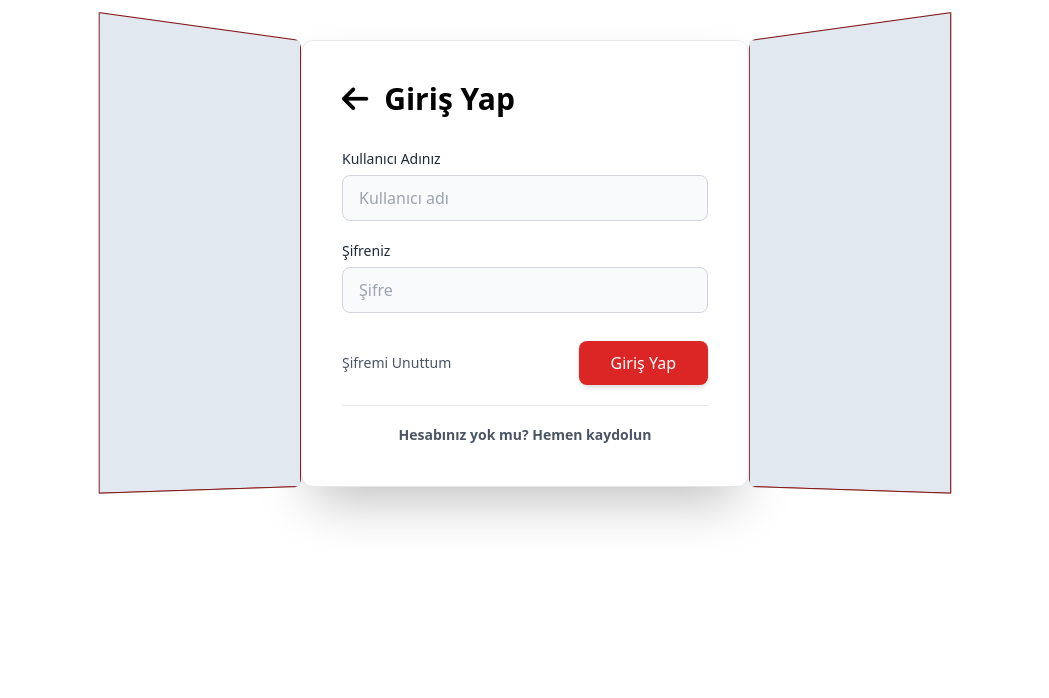
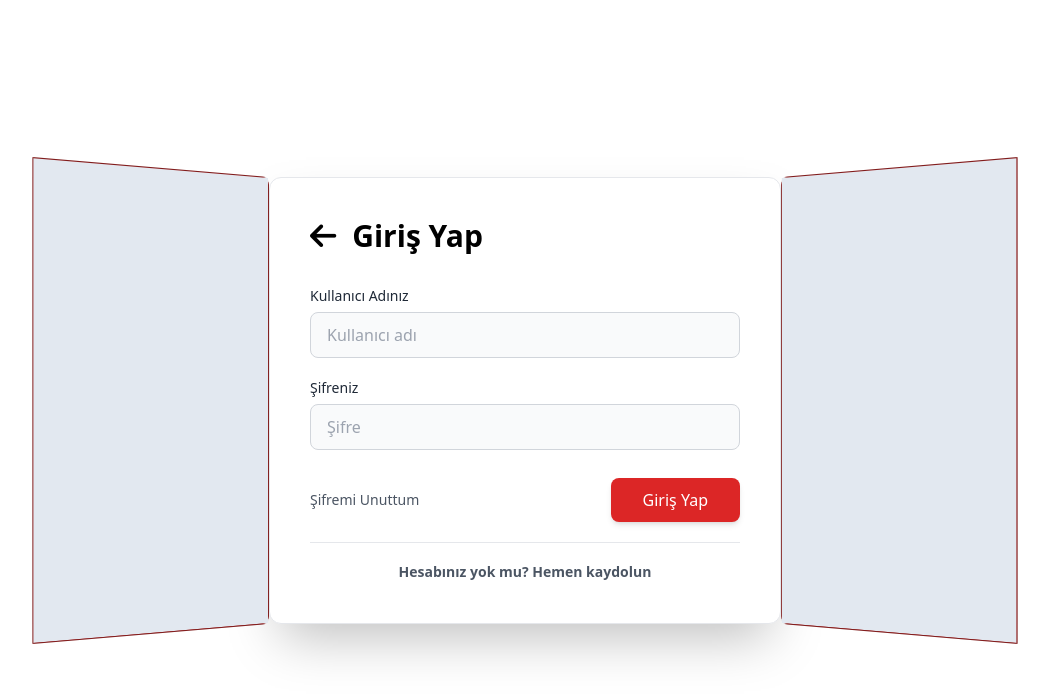
Before and after one commit to asude2/Readly, a Vue app in the folder readly-frontend/: page / in a window 1280 px wide. Shown: the top 698 px of the page, without its empty margins (115-1164 px from the left). Built offline with nearby package versions, Linux system fonts and the light colour scheme.

Commit message:
tasarım değişikliği

```diff
--- a/readly-frontend/src/components/loginPage.vue
+++ b/readly-frontend/src/components/loginPage.vue
@@ -13,7 +13,7 @@
         <div class="cover-back"></div>
       </div>
 
-      <div class="book-content w-full max-w-md mx-auto p-10 border border-gray-200 dark:border-slate-700 rounded-xl shadow-2xl bg-white dark:bg-slate-800 transition-colors duration-300">
+      <div class="book-content w-full max-w-lg mx-auto p-10 border border-gray-200 dark:border-slate-700 rounded-xl shadow-2xl bg-white dark:bg-slate-800 transition-colors duration-300">
         <h1 class="text-black dark:text-white text-3xl font-bold mb-8 flex items-center">
           <i class="fa-solid fa-arrow-left pr-4 cursor-pointer hover:text-red-600 transition-colors" @click="logoutApp"></i>
           Giriş Yap
@@ -120,7 +120,7 @@ export default {
   height: 100vh;
   display: flex;
   justify-content: center;
-  align-items: start; /* Biraz yukarıda başlasın, mt-10'u korumak için */
+  align-items: center; /* Dikey ve yatay olarak ortala */
   perspective: 2000px; /* Derinlik hissi (çok önemli) */
   overflow: hidden; /* Taşmaları gizle */
 }
@@ -129,8 +129,8 @@ export default {
 .book-wrap {
   position: relative;
   width: 100%;
-  max-width: 448px; /* max-w-md ile aynı */
-  margin-top: 2.5rem; /* mt-10 ile aynı */
+  max-width: 512px; /* max-w-lg ile aynı (büyütüldü) */
+  margin-top: 0; /* Ortaladığımız için margin-top kaldırıldı */
   transition: transform 1s ease-in-out;
   transform-style: preserve-3d; /* Çocukların 3D boşlukta kalmasını sağlar */
 }
--- a/readly-frontend/src/components/signupPage.vue
+++ b/readly-frontend/src/components/signupPage.vue
@@ -1,10 +1,13 @@
 <template>
-  <div class="w-full max-w-md mx-auto mt-10 p-10 border border-gray-200 dark:border-slate-700 rounded-xl shadow-2xl bg-white dark:bg-slate-800 transition-colors duration-300">
+  <div class="min-h-screen w-full flex items-center justify-center p-4 bg-gray-50 dark:bg-slate-900 transition-colors duration-300">
+    <div class="w-full max-w-xl p-10 border border-gray-200 dark:border-slate-700 rounded-xl shadow-2xl bg-white dark:bg-slate-800 transition-colors duration-300">
       <h1 class="text-black dark:text-white text-3xl font-bold mb-8 flex items-center">
         <i class="fa-solid fa-arrow-left pr-4 cursor-pointer hover:text-red-600 transition-colors" @click="goToLogin"></i> Kayıt Ol
       </h1>
 
       <form @submit.prevent="submitRegistration" class="flex flex-col space-y-4">
+        <!-- Ad ve Soyad Yan Yana -->
+        <div class="grid grid-cols-1 sm:grid-cols-2 gap-4">
           <div class="flex flex-col">
             <label class="block text-sm font-medium text-gray-800 dark:text-slate-300 mb-1.5" for="firstname">Ad</label>
             <input v-model="form.firstname" id="firstname" type="text" placeholder="Adınız" class="w-full border border-gray-300 dark:border-slate-600 rounded-lg px-4 py-2 bg-gray-50 dark:bg-slate-700/50 text-black dark:text-white placeholder-gray-400 focus:outline-none focus:ring-2 focus:ring-red-500 focus:border-red-500 transition-all duration-200">
@@ -13,6 +16,7 @@
           <div class="flex flex-col">
             <label class="block text-sm font-medium text-gray-800 dark:text-slate-300 mb-1.5" for="lastname">Soyad</label>
             <input v-model="form.lastname" id="lastname" type="text" placeholder="Soyadınız" class="w-full border border-gray-300 dark:border-slate-600 rounded-lg px-4 py-2 bg-gray-50 dark:bg-slate-700/50 text-black dark:text-white placeholder-gray-400 focus:outline-none focus:ring-2 focus:ring-red-500 focus:border-red-500 transition-all duration-200">
+          </div>
         </div>
 
         <div class="flex flex-col">
@@ -25,6 +29,8 @@
           <input v-model="form.username" id="username" type="text" placeholder="Kullanıcı Adınız" class="w-full border border-gray-300 dark:border-slate-600 rounded-lg px-4 py-2 bg-gray-50 dark:bg-slate-700/50 text-black dark:text-white placeholder-gray-400 focus:outline-none focus:ring-2 focus:ring-red-500 focus:border-red-500 transition-all duration-200">
         </div>
 
+        <!-- Şifre ve Şifre Tekrar Yan Yana -->
+        <div class="grid grid-cols-1 sm:grid-cols-2 gap-4">
           <div class="flex flex-col">
             <label class="block text-sm font-medium text-gray-800 dark:text-slate-300 mb-1.5" for="password">Şifre</label>
             <input v-model="form.password" id="password" type="password" placeholder="Şifre" class="w-full border border-gray-300 dark:border-slate-600 rounded-lg px-4 py-2 bg-gray-50 dark:bg-slate-700/50 text-black dark:text-white placeholder-gray-400 focus:outline-none focus:ring-2 focus:ring-red-500 focus:border-red-500 transition-all duration-200">
@@ -34,7 +40,10 @@
             <label class="block text-sm font-medium text-gray-800 dark:text-slate-300 mb-1.5" for="password2">Şifre Tekrar</label>
             <input v-model="form.password2" id="password2" type="password" placeholder="Şifre Tekrar" class="w-full border border-gray-300 dark:border-slate-600 rounded-lg px-4 py-2 bg-gray-50 dark:bg-slate-700/50 text-black dark:text-white placeholder-gray-400 focus:outline-none focus:ring-2 focus:ring-red-500 focus:border-red-500 transition-all duration-200">
           </div>
+        </div>
 
+        <!-- Doğum Tarihi ve Cinsiyet Yan Yana -->
+        <div class="grid grid-cols-1 sm:grid-cols-2 gap-4">
           <div class="flex flex-col">
             <label class="block text-sm font-medium text-gray-800 dark:text-slate-300 mb-1.5" for="dob">Doğum Tarihi</label>
             <input v-model="form.dob" id="dob" type="date" class="w-full border border-gray-300 dark:border-slate-600 rounded-lg px-4 py-2 bg-gray-50 dark:bg-slate-700/50 text-black dark:text-white placeholder-gray-400 focus:outline-none focus:ring-2 focus:ring-red-500 focus:border-red-500 transition-all duration-200">
@@ -48,6 +57,7 @@
               <option value="female">Kadın</option>
               <option value="other">Diğer</option>
             </select>
+          </div>
         </div>
 
         <div v-if="message" class="p-4 mb-2 text-sm rounded-lg border" :class="isError ? 'bg-red-50 border-red-200 text-red-700 dark:bg-red-900/20 dark:border-red-800 dark:text-red-400' : 'bg-green-50 border-green-200 text-green-700 dark:bg-green-900/20 dark:border-green-800 dark:text-green-400'">
@@ -66,6 +76,7 @@
           </p>
         </div>
       </form>
+    </div>
   </div>
 </template>
 
```
Lines whose indentation alone changed are shown as unchanged.
